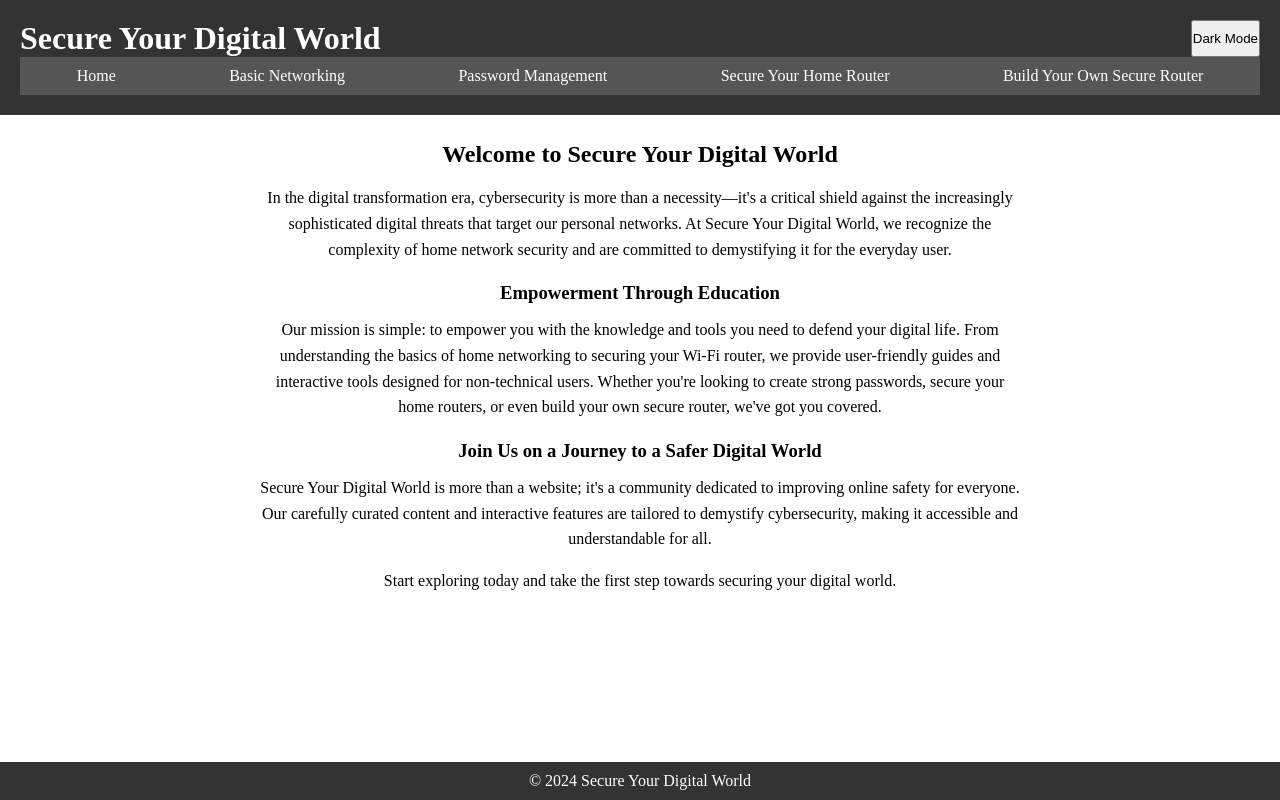
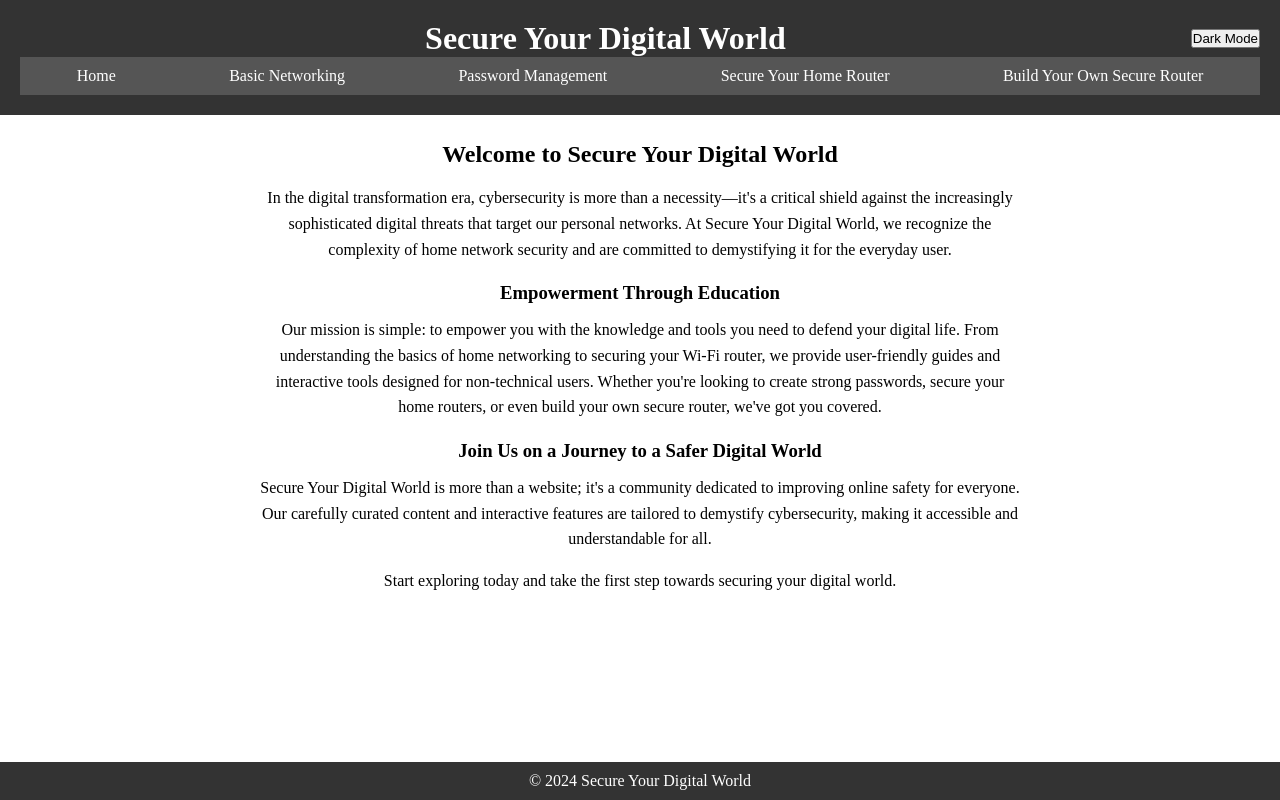
Before and after one commit to wrobe/set08101, a plain HTML site: page index.html in a window 1280 px wide. Drawn offline with Linux system fonts and the light colour scheme.

Commit message:
Webpage Layout change

```diff
--- a/styles.css
+++ b/styles.css
@@ -19,7 +19,14 @@ header {
 
 #header-content {
     display: flex;
-    justify-content: space-between;
+    justify-content: center;
+    align-items: center;
+}
+
+
+#header-content h1 {
+    flex-grow: 1;
+    text-align: center;
 }
 
 nav ul {
```
